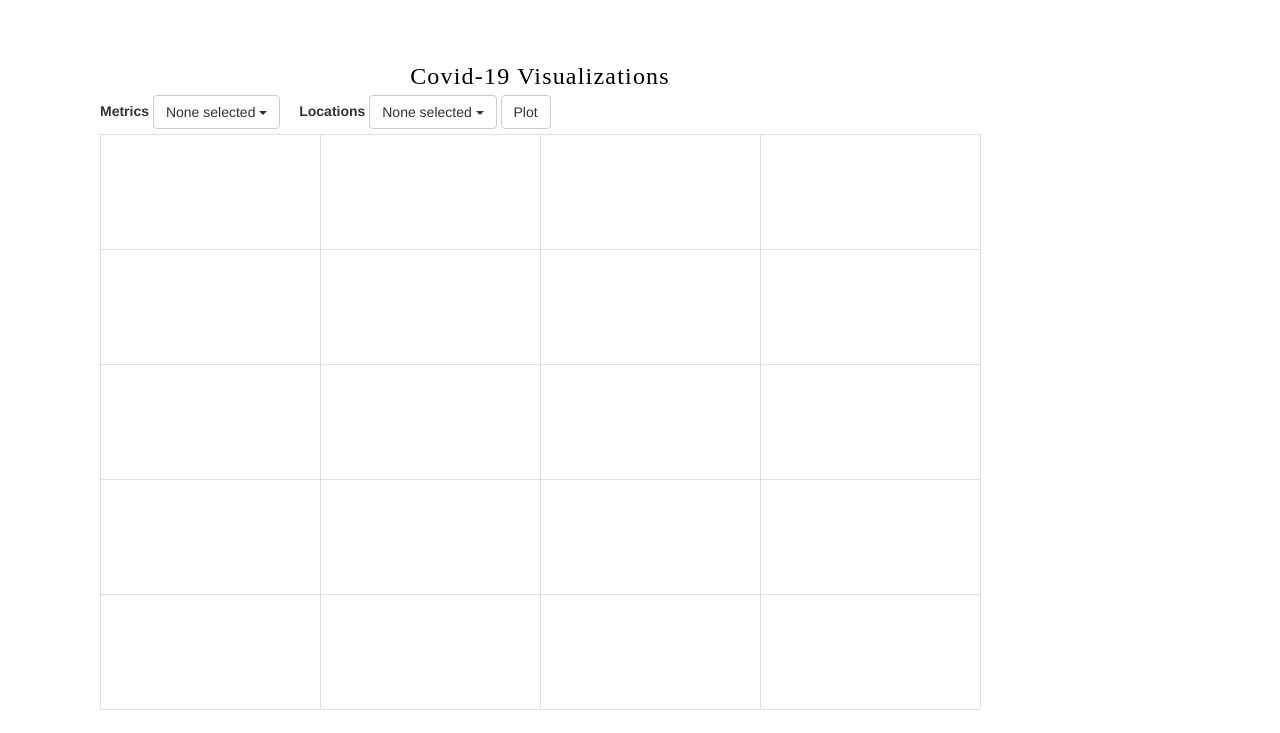
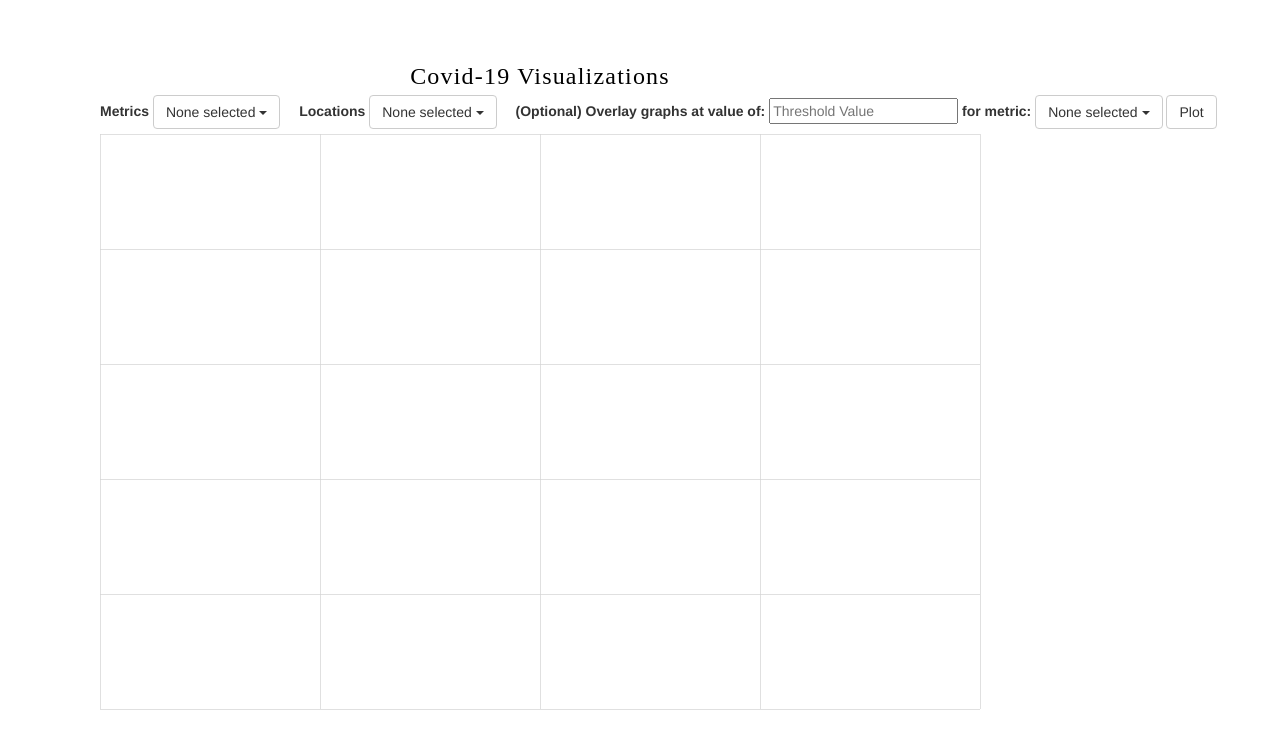
Before and after one commit to twang126/coviz, a Flask app: template templates/index.html in a window 1280 px wide; the page is wider, and only the part inside the window is pictured. Shown: the top 733 px of that part. Run offline with Flask 2, Linux system fonts and the light colour scheme; the template is opened without the code that fills it, so the values that code supplies are empty; parts of the project's set-up code (start-up, migrations or seed data) failed here and were passed over; some libraries are stand-ins or nearby versions.

Commit message:
Built overlay

```diff
--- a/app.py
+++ b/app.py
@@ -38,7 +38,7 @@ class Data:
         )
 
         self.international_states_df = processing_utils.post_process_international_states_df(
-            self.raw_global_df
+            self.raw_global_df, self.international_df
         )
 
         # US testing dataset
@@ -92,6 +92,8 @@ def process():
     entities = request.args.get("entity", type=str, default="").split(",")
     metrics = request.args.get("metric", type=str, default="").split(",")
     filters = request.args.get("filters", type=str, default="ALL").split("_")
+    threshold_value = request.args.get("val", type=float, default=None)
+    threshold_metric = request.args.get("m", type=str, default=None)
 
     filter_dict = {}
     for filter_str in filters:
@@ -102,8 +104,14 @@ def process():
         filter_dict[key] = values
 
     displayable_data = data.CovidDf.get_displayable_data(
-        entities=entities, measurements=metrics, filter_dict=filter_dict
+        entities=entities,
+        measurements=metrics,
+        filter_dict=filter_dict,
+        threshold_metric=threshold_metric,
+        threshold_value=threshold_value,
     )
+
+    print(displayable_data)
 
     response_json = {}
     for k, v in displayable_data.items():
--- a/static/css/styles.css
+++ b/static/css/styles.css
@@ -91,3 +91,23 @@ div.tooltip {
     position: absolute;
     text-align: center;
 }
+
+/* Chrome, Safari, Edge, Opera */
+input::-webkit-outer-spin-button,
+input::-webkit-inner-spin-button {
+  -webkit-appearance: none;
+  margin: 0;
+}
+
+/* Firefox */
+input[type=number] {
+  -moz-appearance: textfield;
+}
+
+.font1::-webkit-input-placeholder {
+    font-family: Avenir
+}
+
+.font2::-webkit-input-placeholder {
+    font-family: Avenir
+}
--- a/static/js/covid-graph.js
+++ b/static/js/covid-graph.js
@@ -22,6 +22,13 @@ jQuery(document).ready(function ($) {
         });
 
         $('#metrics_menu').multiselect({
+            enableFiltering: true,
+            enableCaseInsensitiveFiltering: true,
+            enableFullValueFiltering: true,
+            maxHeight: 350
+        }).multiselect('dataprovider', metric_options);
+
+        $('#threshold_metrics').multiselect({
             enableFiltering: true,
             enableCaseInsensitiveFiltering: true,
             enableFullValueFiltering: true,
@@ -63,9 +70,11 @@ jQuery(document).ready(function ($) {
 
         var metrics_menu = $('#metrics_menu').val();
         var entities_menu = $('#entities_menu').val();
+        var threshold_value = $('#threshold_value').val()
+        var threshold_metric = $('#threshold_metrics').val();
 
         if ((metrics_menu != null) && (entities_menu != null)) {
-            var request_string = generateRequestString(metrics_menu, entities_menu);
+            var request_string = generateRequestString(metrics_menu, entities_menu, threshold_value, threshold_metric);
             render_graph(request_string);
         }
     });
@@ -73,7 +82,7 @@ jQuery(document).ready(function ($) {
 
 })
 
-function generateRequestString(metrics_val, entities_val) {
+function generateRequestString(metrics_val, entities_val, threshold_value, threshold_metric) {
     var metric_string = "metric=";
     metrics_val.forEach((val, index) => {
         if (index == 0) {
@@ -135,6 +144,10 @@ function generateRequestString(metrics_val, entities_val) {
 
     var requestString = "/r/process?" + entity_string + "&" + metric_string + "&" + filter_string
 
+    if (threshold_value != null && threshold_metric != null) {
+        requestString = requestString + "&val=" + threshold_value + "&m=" + threshold_metric
+    }
+
     return requestString;
 }
 //------------------------1. PREPARATION------------------------//
@@ -166,24 +179,27 @@ const xAxis = d3.axisBottom().scale(xScale);
 const yAxis = d3.axisLeft().scale(yScale);
 
 function getColorForMetric(metric) {
-    if (metric == 'Confirmed') {
-        return "olivedrab";
-    } else if (metric == 'Deaths') {
-        return "darkred";
-    } else if (metric == 'Hospitalized') {
-        return "steelblue";
+    var blue_hue = 240;
+    var red_hue = 0;
+    var green_hue = 120;
+
+    if (metric.includes('Confirmed')) {
+        return getRandomHueOfColor(blue_hue);
+    } else if (metric.includes('Deaths')) {
+        return getRandomHueOfColor(red_hue);
+    } else if (metric.includes('Hospitalized')){
+        return getRandomHueOfColor(green_hue);
     } else {
-        if (metric.includes("Confirmed")) {
-            return "limegreen";
-        } else if (metric.includes("Deaths")) {
-            return "lightcoral";
-        } else {
-            return "skyblue";
-        }
+        return getRandomHueOfColor(300);
     }
 }
 
-
+function getRandomHueOfColor(hue) {
+    s = Math.floor(Math.random() * 100);
+    l = Math.floor(Math.random() * 100);
+    var color = 'hsl(' + hue + ', ' + s + '%, ' + l + '%)';
+    return color;
+}
 // gridlines in x axis function
 function make_x_gridlines() {
     return d3.axisBottom(xScale)
--- a/templates/index.html
+++ b/templates/index.html
@@ -12,7 +12,7 @@
   <head>
     <meta property="og:site_name" content="Coviz-19"/>
     <meta property="og:title" content="nCOVID-19 Data Exploratory Tool"/>
-    <meta property="og:description" content="Plot and explore any combination of Covid-19 metrics and locations. Backed by all of the world's available, most reliable data."/>
+    <meta property="og:description" content="A comprehensive tool to plot and explore any combination of Covid-19 metrics and locations. Backed by all of the world's available, most reliable data."/>
     <meta property="og:url" content="https://coronaviz19.herokuapp.com/">
     <meta property="og:type" content="website" />
     <meta property="og:image" content="https://i.imgur.com/rm14BZI.png"/>
@@ -49,6 +49,10 @@
               </select>
               <label for="entities_menu" style="padding-left: 15px;">Locations</label>
               <select id="entities_menu" multiple="multiple"></select>
+              <label for="threshold_value" style="padding-left: 15px;">(Optional) Overlay graphs at value of:</label>
+              <input type="number" step="0.01" id="threshold_value" placeholder="Threshold Value"></select>
+              <label for="threshold_metrics">for metric:</label>
+              <select size="2" id="threshold_metrics"></select>
               <input id="graph_action" type="button" class="btn btn-default" value="Plot">
           </form>
       </div>
--- a/utils/processing_utils.py
+++ b/utils/processing_utils.py
@@ -146,7 +146,7 @@ def post_process_international_df(df):
     )
 
 
-def post_process_international_states_df(df):
+def post_process_international_states_df(df, international_post_processed):
     col_mapping = {
         "Date": DATE_COL,
         "Country/Region": COUNTRY_COL,
@@ -158,6 +158,10 @@ def post_process_international_states_df(df):
 
     renamed_df = df.rename(columns=col_mapping)
     renamed_df = renamed_df[renamed_df[COUNTRY_COL] != "US"]
+
+    countries = set(international_post_processed[COUNTRY_COL].unique())
+    renamed_df = renamed_df[~renamed_df[STATE_COL].isin(countries)]
+
     renamed_df = agg_df(
         renamed_df,
         group_cols=[DATE_COL, STATE_COL],
```
Also changed, not shown: tests/test_processing.py (+69 -2 lines), utils/covid_dataset.py (+65 -35 lines), tests/__init__.py (added), utils/__init__.py (added).
